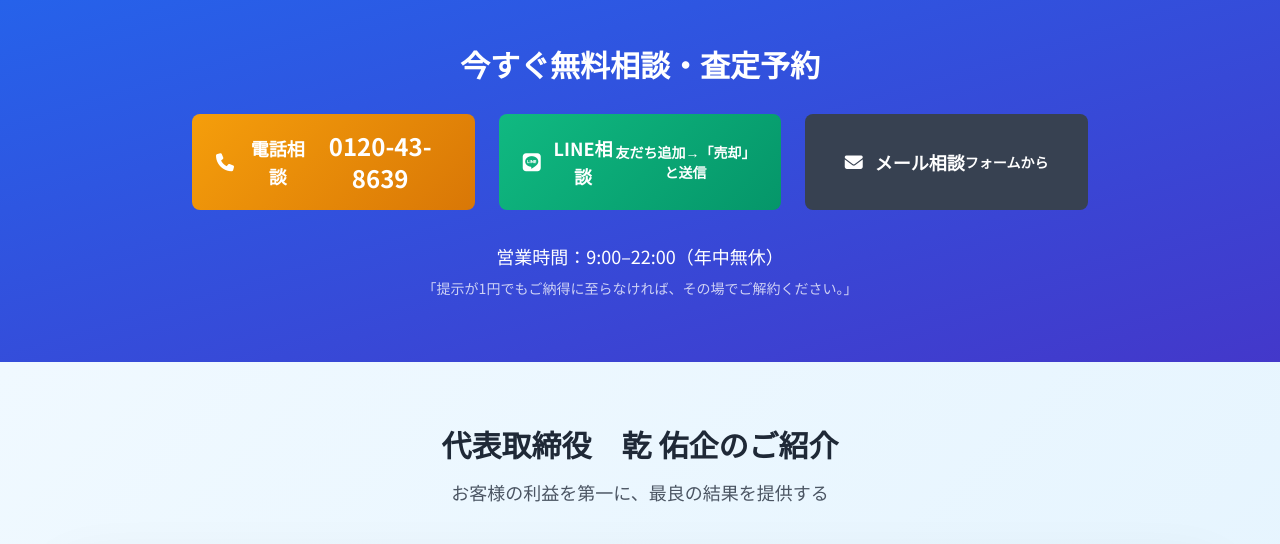
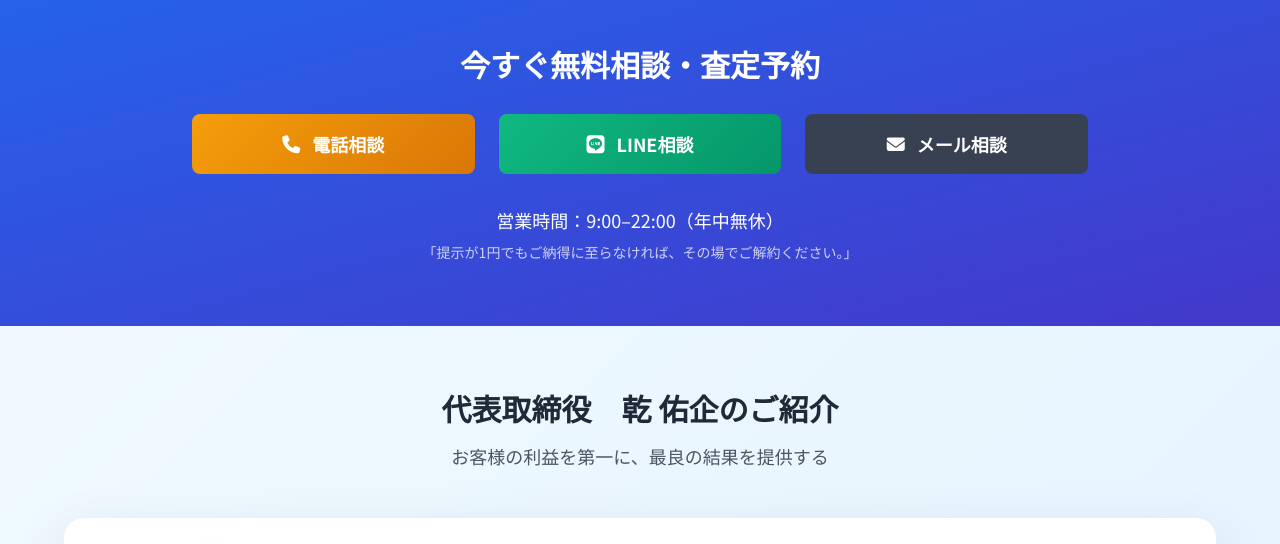
Before and after one commit to c21-japan/nara-century21-inui, a plain HTML site: page index.html in a window 1280 px wide. Shown: the part 7840-8384 px from the top of the page. Drawn offline with nearby package versions, Linux system fonts and the light colour scheme.

Commit message:
Update index.html

```diff
--- a/index.html
+++ b/index.html
@@ -903,19 +903,16 @@ var e=ttq._i[t]||[],n=0;n<ttq.methods.length;n++)ttq.setAndDefer(e,ttq.methods[n
                 <a href="tel:0120-43-8639" class="phone-button text-white px-6 py-4 rounded-lg font-bold text-lg inline-flex items-center justify-center">
                     <i class="fas fa-phone mr-3"></i>
                     電話相談<br>
-                    <span class="text-2xl">0120-43-8639</span>
                 </a>
 
                 <a href="https://line.me/ti/p/0_Cxj91mML" class="cta-button text-white px-6 py-4 rounded-lg font-bold text-lg inline-flex items-center justify-center">
                     <i class="fab fa-line mr-3"></i>
                     LINE相談<br>
-                    <span class="text-sm">友だち追加→「売却」と送信</span>
                 </a>
 
                 <a href="https://form.run/@century21top" class="bg-gray-700 text-white px-6 py-4 rounded-lg font-bold text-lg inline-flex items-center justify-center hover:bg-gray-800">
                     <i class="fas fa-envelope mr-3"></i>
                     メール相談<br>
-                    <span class="text-sm">フォームから</span>
                 </a>
             </div>
 
```
